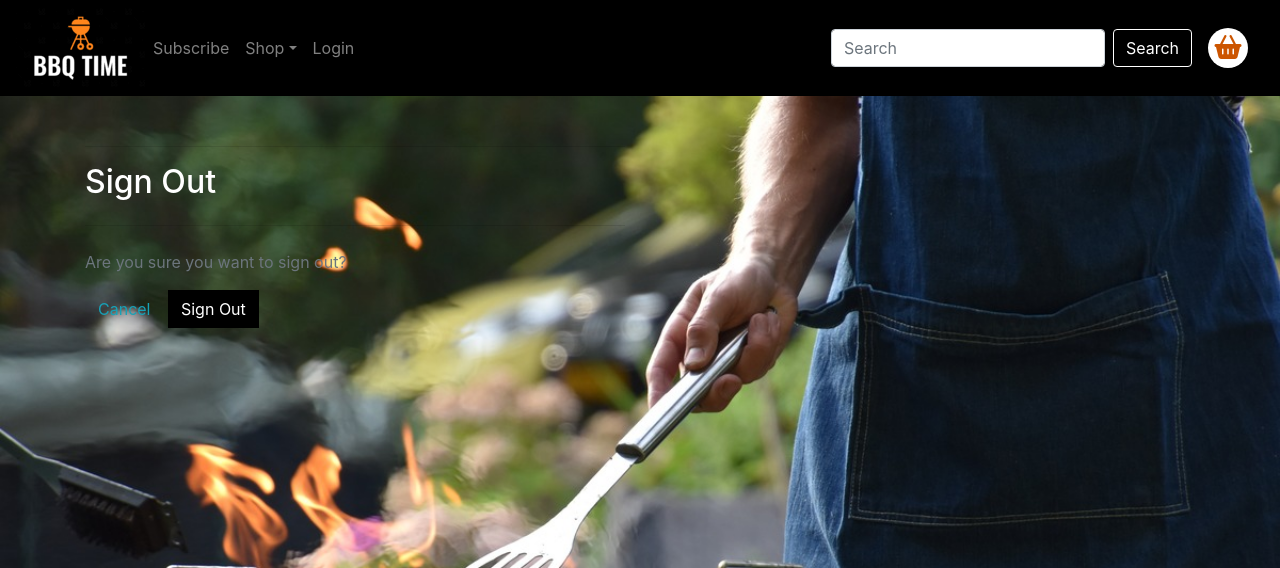
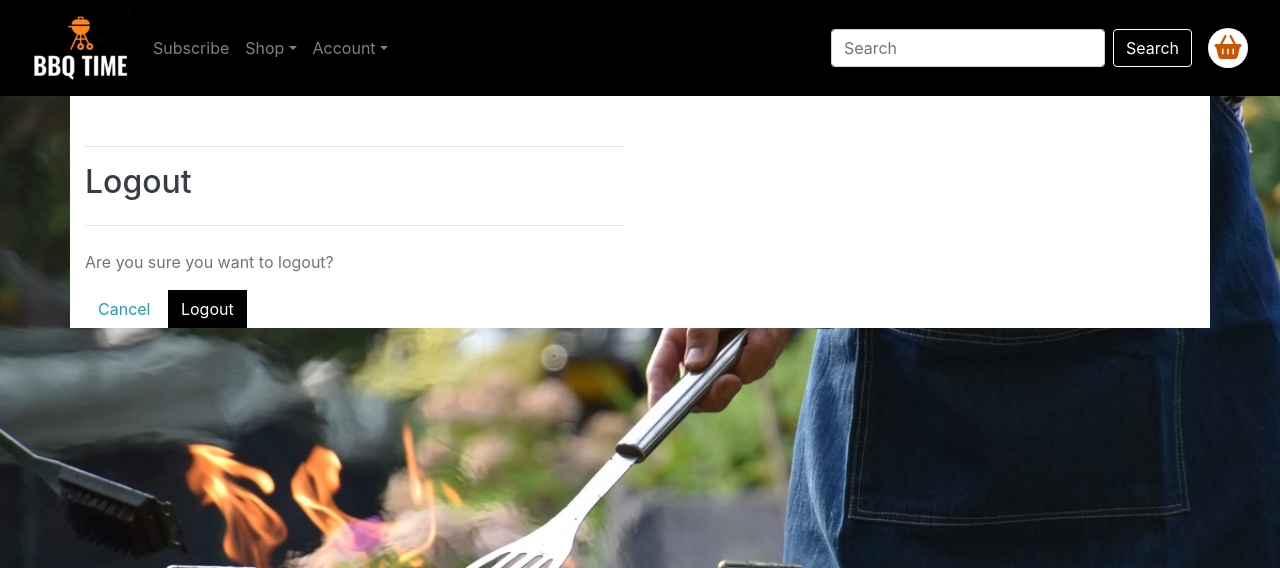
Before and after one commit to clawrence00/bbqtime, a Django app: page /accounts/logout/ in a window 1280 px wide. Shown: the top 568 px of the page. Run offline with Django 3.2, Linux system fonts and the light colour scheme; the visitor is signed in with stand-in values (Sample User, id 1); some libraries are stand-ins or nearby versions.

Commit message:
added account links to navbar

```diff
--- a/templates/allauth/account/base.html
+++ b/templates/allauth/account/base.html
@@ -1,7 +1,7 @@
 {% extends "base.html" %}
 
 {% block content %}
-<div class="container header-container">
+<div class="container header-container basket">
     <div class="overlay"></div>
     <div class="row">
         <div class="col-6">
--- a/templates/allauth/account/login.html
+++ b/templates/allauth/account/login.html
@@ -3,12 +3,12 @@
 {% load i18n %}
 {% load account socialaccount %}
 
-{% block head_title %}{% trans "Sign In" %}{% endblock %}
+{% block head_title %}{% trans "Login" %}{% endblock %}
 
 {% block inner_content %}
 
 <hr>
-<h2 class="logo-font mb-4">{% trans "Sign In" %}</h2>
+<h2 class="logo-font mb-4">{% trans "Login" %}</h2>
 <hr>
 
 {% get_providers as socialaccount_providers %}
@@ -16,7 +16,7 @@
 {% if socialaccount_providers %}
 <p>{% blocktrans with site.name as site_name %}Please sign in with one
     of your existing third party accounts. Or, <a href="{{ signup_url }}">sign up</a>
-    for a {{ site_name }} account and sign in below:{% endblocktrans %}</p>
+    for a {{ site_name }} account and login below:{% endblocktrans %}</p>
 
 <div class="socialaccount_ballot">
 
--- a/templates/allauth/account/logout.html
+++ b/templates/allauth/account/logout.html
@@ -6,9 +6,9 @@
 
 {% block inner_content %}
 <hr>
-<h2 class="logo-font mb-4">{% trans "Sign Out" %}</h2>
+<h2 class="logo-font mb-4">{% trans "Logout" %}</h2>
 <hr>
-<p>{% trans 'Are you sure you want to sign out?' %}</p>
+<p>{% trans 'Are you sure you want to logout?' %}</p>
 
 <form method="post" action="{% url 'account_logout' %}">
     {% csrf_token %}
@@ -16,7 +16,7 @@
     <input type="hidden" name="{{ redirect_field_name }}" value="{{ redirect_field_value }}" />
     {% endif %}
     <a class="btn btn-outline-black rounded-0" href="{% url 'home' %}">Cancel</a>
-    <button type="submit">{% trans 'Sign Out' %}</button>
+    <button type="submit">{% trans 'Logout' %}</button>
 </form>
 
 
--- a/templates/base.html
+++ b/templates/base.html
@@ -109,8 +109,20 @@
                 >
               </div>
             </li>
-            <li class="nav-item">
-              <a class="nav-link">Login</a>
+            <li class="nav-item dropdown">
+                <a class="nav-link dropdown-toggle" data-toggle="dropdown" href="#" role="button" aria-expanded="false">Account</a>
+                <div class="dropdown-menu">
+                    {% if request.user.is_authenticated %}
+                        {% if request.user.is_superuser %}
+                            <a href="" class="dropdown-item">Product Management</a>
+                        {% endif %}
+                            <a href="{% url 'profile' %}" class="dropdown-item">My Profile</a>
+                            <a href="{% url 'account_logout' %}" class="dropdown-item">Logout</a>
+                        {% else %}
+                            <a href="{% url 'account_signup' %}" class="dropdown-item">Register</a>
+                            <a href="{% url 'account_login' %}" class="dropdown-item">Login</a>
+                    {% endif %}
+                </div>
             </li>
           </ul>
           <form
```
